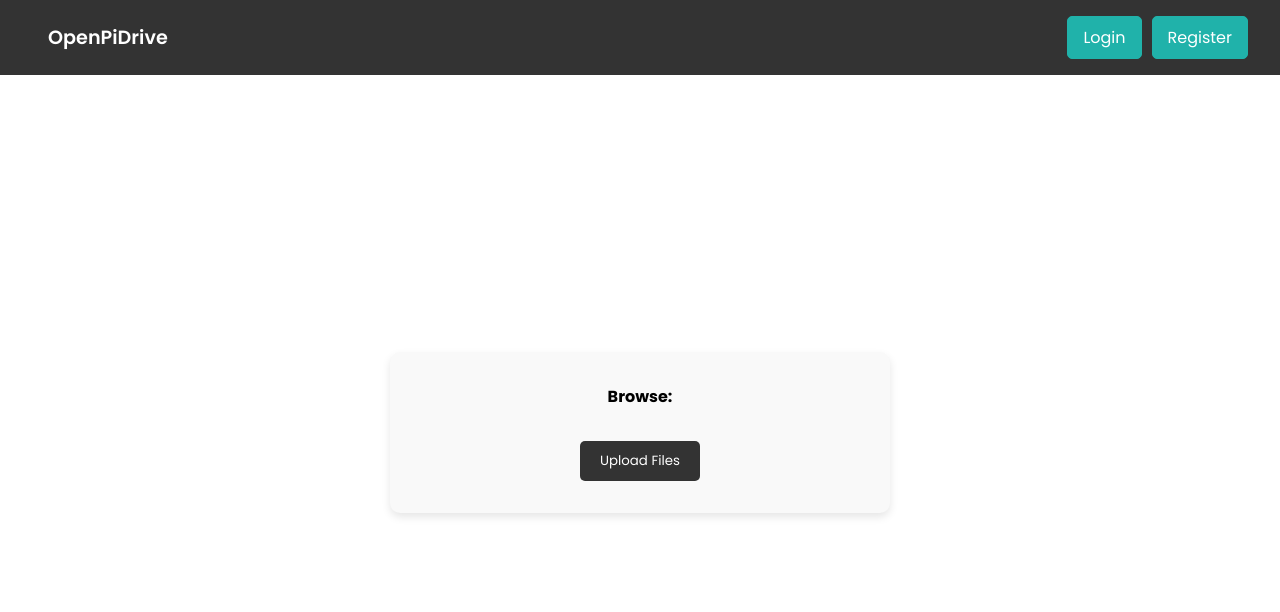
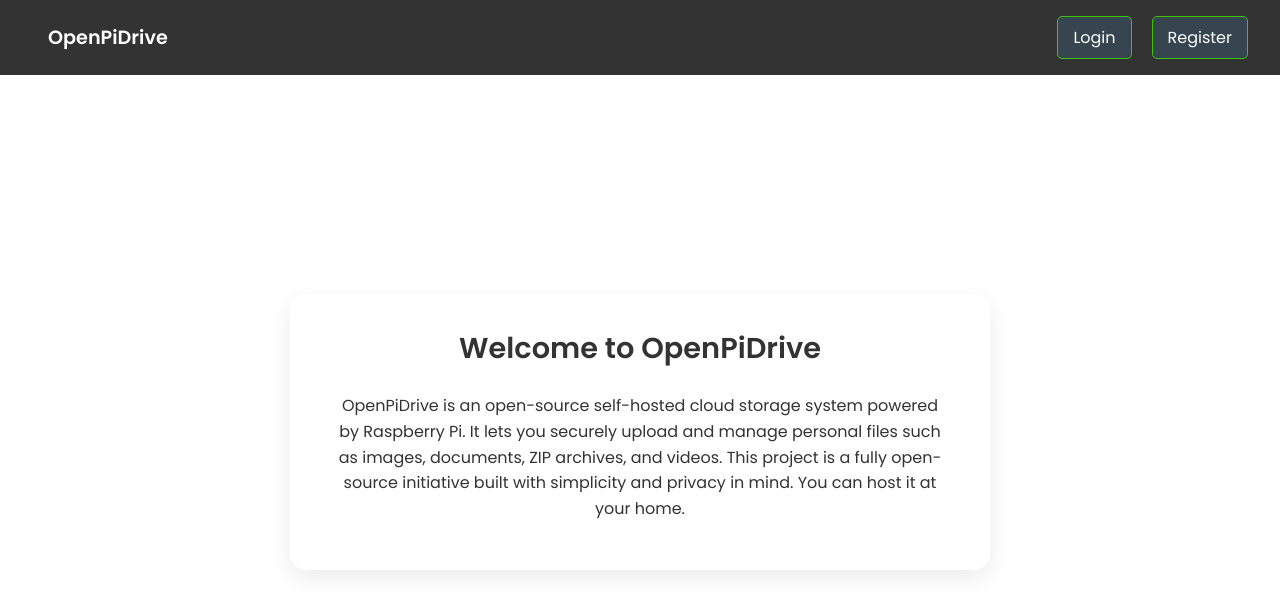
Before and after one commit to dhirendraj-cmd/openpidrive, a React (Vite) app: page / in a window 1280 px wide. Shown: the top 612 px of the page. Built offline with nearby package versions, Linux system fonts and the light colour scheme.

Commit message:
auth flow done

```diff
--- a/src/App.css
+++ b/src/App.css
@@ -10,6 +10,41 @@ body {
   margin: 0;
   padding: 0;
 }
+
+.home-container {
+  min-height: calc(100vh - 64px);
+  display: flex;
+  justify-content: center;
+  align-items: center;
+  padding: 2rem;
+}
+
+.home-glass-box {
+  background: rgba(255, 255, 255, 0.45); /* subtle glass effect */
+  backdrop-filter: blur(14px) saturate(180%);
+  -webkit-backdrop-filter: blur(14px) saturate(180%);
+  border-radius: 16px;
+  border: 1px solid rgba(255, 255, 255, 0.4);
+  padding: 2rem 2.5rem;
+  max-width: 700px;
+  text-align: center;
+  color: #333; /* <-- IMPORTANT: text now fully visible */
+  box-shadow: 0 8px 25px rgba(0, 0, 0, 0.08);
+}
+
+.home-glass-box h2 {
+  margin-top: 0;
+  font-size: 1.8rem;
+  font-weight: 600;
+}
+
+.home-glass-box p {
+  font-size: 1rem;
+  line-height: 1.6;
+  margin-top: 1rem;
+}
+
+
 
 .navbar {
   /* ... existing styles for navbar ... */
@@ -34,8 +69,34 @@ body {
   align-items: center;
 }
 
+.left-nav {
+  display: flex;
+  align-items: center;
+}
+
+.brand {
+  font-weight: 600;
+  font-size: 1.2rem;
+  color: white;
+  text-decoration: none;
+}
+
+.right-nav {
+  display: flex;
+  align-items: center;
+  gap: 1rem; /* space between username and logout */
+}
+
+.welcome-text {
+  color: white;
+  font-size: 1rem;
+}
+
+
 .auth-links {
+  margin-left: auto;
   display: flex;
+  gap: 10px;
   align-items: center;
 }
 
@@ -70,17 +131,23 @@ body {
   padding: 8px 15px;
   border-radius: 5px;
   margin-left: 10px;
+  color: #fff;
   transition: background-color 0.3s ease;
 }
 
 .auth-links .btn-login {
-  background-color: lightseagreen;
-  border: 1px solid lightseagreen;
+  background-color: #36454F;
+  border: 1px solid rgb(58, 198, 7);
 }
 
 .auth-links .btn-register {
-  background-color: lightseagreen; /* Your original button color */
-  border: 1px solid lightseagreen;
+  background-color: #36454F; /* Your original button color */
+  border: 1px solid rgb(58, 198, 7);
+}
+
+.auth-links .btn-logout {
+  background-color: #36454F; /* Your original button color */
+  border: 1px solid rgb(58, 198, 7);
 }
 
 /* Hover effect for links */
--- a/src/App.jsx
+++ b/src/App.jsx
@@ -1,26 +1,34 @@
+import "./App.css"
 import { useState } from 'react'
 import FileUpload from './components/FileUpload'
 import Register from './components/Register'
 import Login from './components/Login'
 import Navbar from './components/Navbar'
 import { BrowserRouter, Route, Routes } from 'react-router-dom'
-import "./App.css"
+import { AuthProvider } from "./context/AuthContext"
+import UserProfile from "./components/UserProfile";
+import Home from "./components/Home"
+
 
 function App() {
 
   return (
     <>
       <div>
+        <AuthProvider>
           <BrowserRouter>
             <Navbar />
             <main className="main-content">
             <Routes>
-              <Route path='/' element={<FileUpload />} />
+                <Route path='/' element={<Home />} />
+                <Route path='/upload' element={<FileUpload />} />
                 <Route path='/register' element={<Register />} />
                 <Route path='/login' element={<Login />} />
+                <Route path='/user' element={<UserProfile />} />
             </Routes>
             </main>
           </BrowserRouter>
+          </AuthProvider>
 
       </div>
     </>
--- /dev/null
+++ b/src/axiosInstance.js
@@ -0,0 +1,49 @@
+import axios from "axios";
+
+
+const api = axios.create({
+    baseURL: "http://localhost:8000",
+    withCredentials: true,
+})
+
+
+api.interceptors.request.use((config) => {
+        const token = localStorage.getItem("token");
+        if (token) {
+            config.headers.Authorization = `Bearer ${token}`
+        }
+        return config;
+    },
+    (error) => Promise.reject(error)
+);
+
+
+api.interceptors.response.use((response) => response, async (error) => {
+        const originalRequest = error.config;
+
+        // incase of token got expired
+        if (error.response?.status == 401 && !originalRequest._retry){
+            originalRequest._retry = true;
+
+            try {
+                const {data} = await axios.post("http://localhost:8000/account/refresh/", {}, {withCredentials: true});
+
+                const newAccessToken = data.access_token;
+
+                localStorage.setItem("token", newAccessToken);
+
+                // retrying the failed request
+                originalRequest.headers.Authorization = `Bearer ${newAccessToken}`;
+                return api(originalRequest)
+
+            } catch (refreshError) {
+                console.log("Refresh token failed due to: ", refreshError)
+
+            }
+        }
+
+        return Promise.reject(error)
+    }
+);
+
+export default api;
--- a/src/components/FileUpload.jsx
+++ b/src/components/FileUpload.jsx
@@ -19,7 +19,7 @@ const FileUpload = () => {
         const formData = new FormData();
 
         selectedFiles.forEach((file) => {
-            formData.append('files', file); // files is the key which is expected in backend api <YOUR_API_ENDPOINT>
+            formData.append('files', file); // files is the key which is expected in backend api <API_ENDPOINT>
         })
 
         try {
@@ -72,9 +72,3 @@ const FileUpload = () => {
 }
 
 export default FileUpload
-
-
-
-// http://localhost:8000/upload/uploadfiles/
-// http://localhost:8000/account/register/
-// http://localhost:8000/account/login/
--- /dev/null
+++ b/src/components/Home.jsx
@@ -0,0 +1,16 @@
+const Home = () => {
+    return (
+        <div className="home-container">
+            <div className="home-glass-box">
+                <h2>Welcome to OpenPiDrive</h2>
+                <p>
+                    OpenPiDrive is an open-source self-hosted cloud storage system powered by Raspberry Pi.
+                    It lets you securely upload and manage personal files such as images, documents, ZIP archives,
+                    and videos. This project is a fully open-source initiative built with simplicity and privacy in mind. You can host it at your home.
+                </p>
+            </div>
+        </div>
+    );
+};
+
+export default Home;
--- a/src/components/Navbar.jsx
+++ b/src/components/Navbar.jsx
@@ -1,33 +1,46 @@
-import { NavLink, Link } from "react-router-dom";
-import { useState } from "react";
 import '../App.css';
-
+import { NavLink } from "react-router-dom";
+import { useContext } from "react";
+import AuthContext from '../context/AuthContext';
 
 const Navbar = () => {
+    const { user, logout } = useContext(AuthContext);
 
     return (
         <div className="navbar">
             <nav className="nav-contents">
-                <div className="header">
-                    <ul className="unordered">
+
+                <ul className="unordered">
+                    <li>
+                        <NavLink to="/">OpenPiDrive</NavLink>
+                    </li>
+
+                    {user && (
                         <li>
-                            <NavLink to="/">
-                                OpenPiDrive
-                            </NavLink>
+                            <NavLink to="/upload">UploadFiles</NavLink>
                         </li>
-                    </ul>
+                    )}
+                </ul>
+
+                <div className="auth-links">
+                    {user ? (
+                        <>
+                            <li>
+                                <NavLink to="/user"><span className="welcome-text">{user.username}</span></NavLink>
+                            </li>
+                            <button onClick={logout} className="btn btn-logout">Logout</button>
+                        </>
+                    ) : (
+                        <>
+                            <NavLink to="/login" className="btn btn-login">Login</NavLink>
+                            <NavLink to="/register" className="btn btn-register">Register</NavLink>
+                        </>
+                    )}
                 </div>
-                <div className="auth-links">
-                    <NavLink to="/login" className="btn btn-login">
-                        Login
-                    </NavLink>
-                    <NavLink to="/register" className="btn btn-register">
-                        Register
-                    </NavLink>
-                </div>
+
             </nav>
         </div>
     )
 }
 
-export default Navbar
+export default Navbar;
--- /dev/null
+++ b/src/components/UserProfile.jsx
@@ -0,0 +1,16 @@
+import { useContext } from "react";
+import AuthContext  from "../context/AuthContext";
+
+
+const UserProfile = () => {
+
+    const {user} = useContext(AuthContext);
+
+    return (
+        <div className="container">
+            <p>Welcome: {user?.username}</p>
+        </div>
+    )
+}
+
+export default UserProfile;
--- /dev/null
+++ b/src/context/AuthContext.jsx
@@ -0,0 +1,90 @@
+import { createContext, useState, useEffect } from "react";
+import { useNavigate } from "react-router-dom";
+import api from "../axiosInstance";
+
+
+const AuthContext = createContext(null);
+
+export const AuthProvider = ({children}) => {
+
+    const [user, setUser] = useState(null);
+    const [loading, setLoading] = useState(true);
+
+    useEffect(() => {
+        const token = localStorage.getItem('token');
+
+        if (token){
+            api.defaults.headers.common['Authorization'] = `Bearer ${token}`;
+            getCurrentUserData();
+        } else {
+            setLoading(false);
+        }
+    }, [])
+
+
+    const getCurrentUserData = async () => {
+        try{
+            const response = await api.get("/account/me/");
+            console.log("user data", response.data, response.data.username);
+            console.log("username data", response.data.username);
+            setUser(response.data)
+        } catch (error) {
+            console.log("USER ERROR >>>>>>>> ", error)
+        } finally {
+            setLoading(false);
+        }
+    }
+
+
+    const login = async (credentials, navigate) => {
+        setLoading(true)
+
+        try {
+            const response = await api.post("/account/login/", credentials);
+
+            console.log("login res data>>>>>>>> ", response, response.data);
+
+            const {access_token} = response.data
+            localStorage.setItem('token', access_token);
+
+            // set header onces token is fetched
+            api.defaults.headers.common['Authorization'] = `Bearer ${access_token}`;
+
+            await getCurrentUserData();
+            navigate('/');
+
+        } catch (error) {
+            console.log("LOGIN ERROR >>>>>>>> ", error)
+        } finally {
+            setLoading(false);
+        }
+    }
+
+
+    const logout = async () => {
+        try {
+            // revoke and delete refresh token from cookie from backend
+            await api.post("/account/logout/", {}, {
+                withCredentials: true
+            })
+        } catch (error ){
+
+            console.error("Logout request failed:", error);
+        } finally {
+            // clear token from local stroage
+            localStorage.removeItem('token');
+            delete api.defaults.headers.common['Authorization'];
+            setUser(null)
+        }
+    }
+
+
+
+    return (
+        <AuthContext.Provider value={{user, login, logout, loading}}>
+            {children}
+        </AuthContext.Provider>
+    )
+}
+
+export default AuthContext;
```
Also changed, not shown: src/components/Login.jsx (+14 -46 lines), src/components/Register.jsx (+24 -12 lines). Lines whose indentation alone changed are shown as unchanged.
